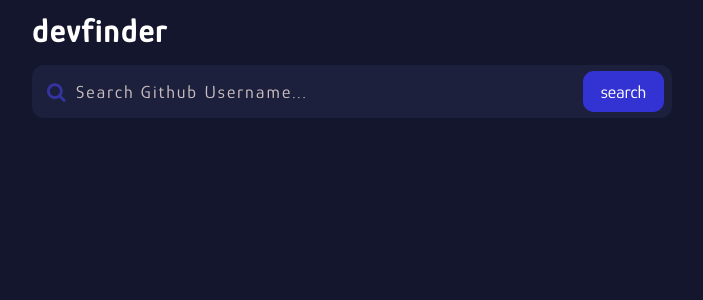
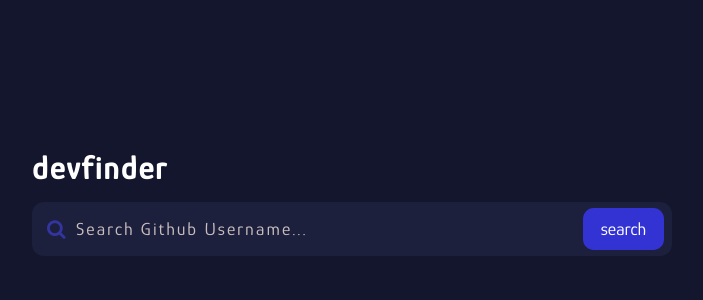
Before and after one commit to Pankaj455/Dev-Finder, a React (Create React App) app: page / in a window 1280 px wide. Shown: the top 300 px of the page, without its empty margins (288-991 px from the left). Built offline with nearby package versions, Linux system fonts and the light colour scheme.

Commit message:
App.css and index.css modified

```diff
--- a/src/App.css
+++ b/src/App.css
@@ -6,7 +6,7 @@
 }
 
 header{
-    padding: 0.8em 0 1em 0;
+    padding: 0 0 1em 0;
 }
 header h1{
     letter-spacing: 2px;
--- a/src/index.css
+++ b/src/index.css
@@ -10,6 +10,7 @@
 }
 
 body{
+    min-height: 100vh;
     width: 100%;
     display: flex;
 }
```
